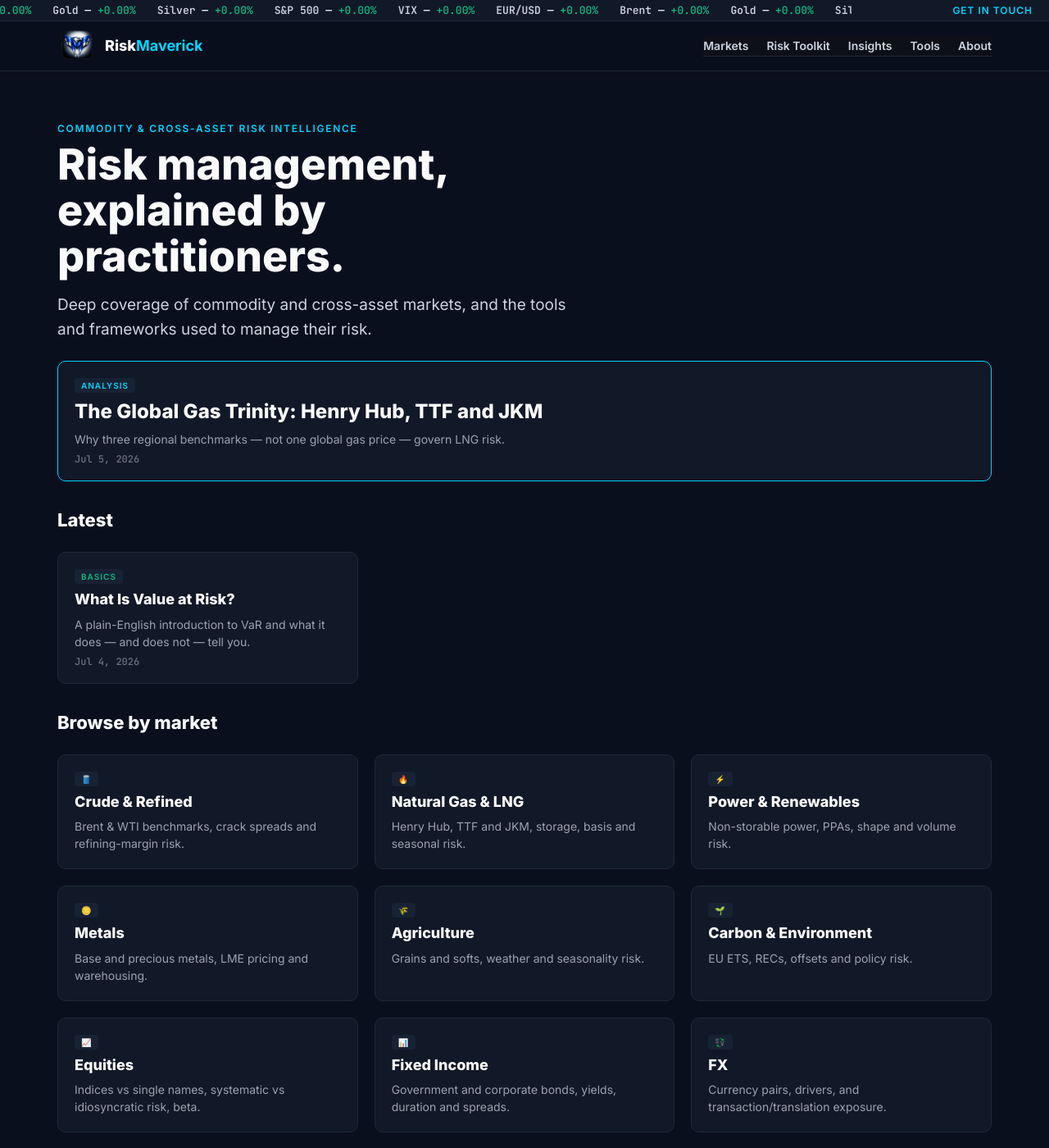
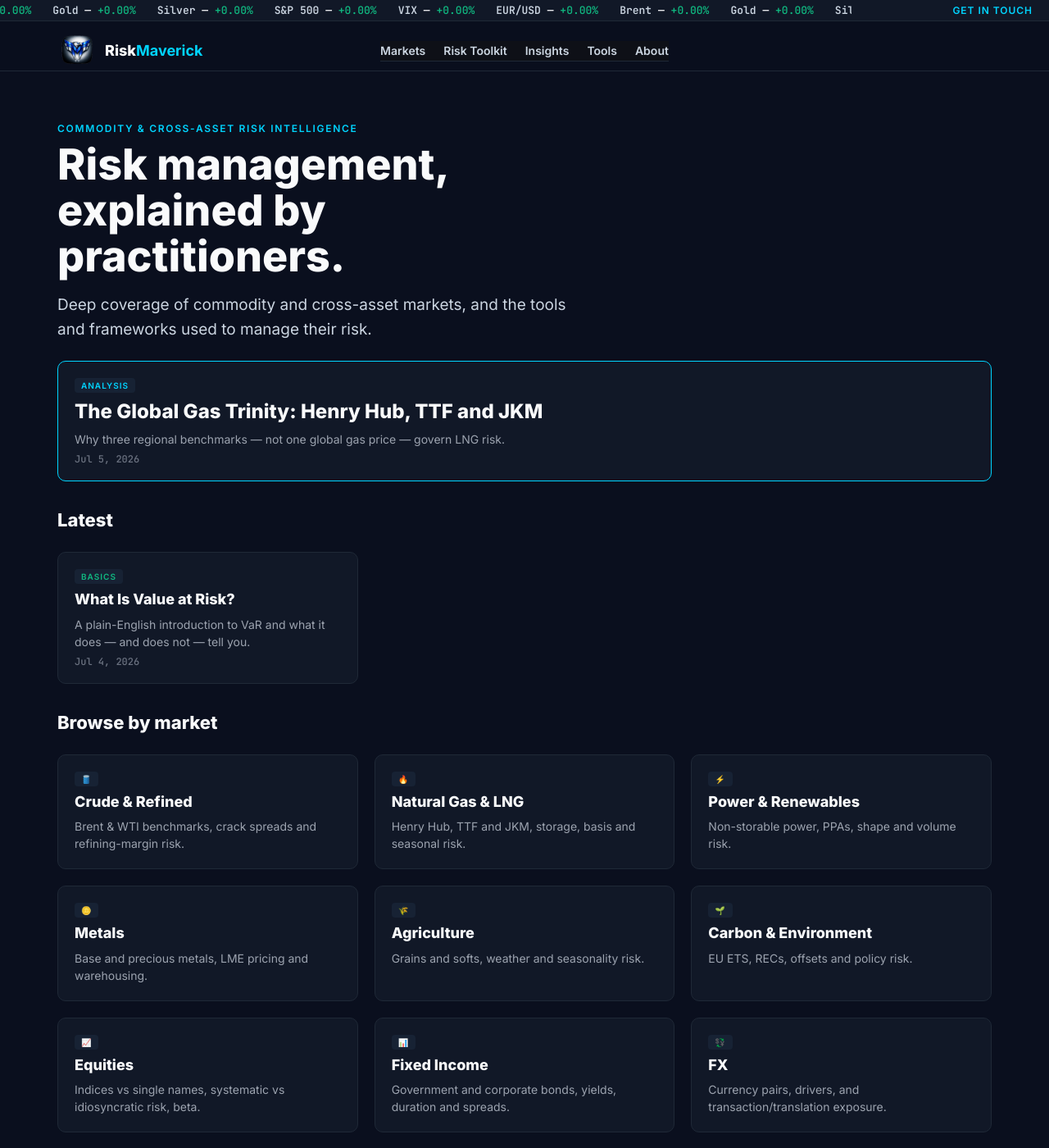
Before and after one commit to maverickrocx/RiskMaverick, a Jekyll site: the page built from index.html, in a window 1280 px wide and 1400 px high. Shown: the whole window at 82% size. Built offline with Jekyll 4.4.1, drawn with Linux system fonts in a browser that asks for light colours.

Commit message:
style: center nav menu — 3-col grid (logo left, links centered) on desktop; flex logo-left/toggle-right on mobile
Co-Authored-By: Claude Opus 4.8 <noreply@anthropic.com>

```diff
--- a/assets/css/site.css
+++ b/assets/css/site.css
@@ -557,14 +557,15 @@ footer{border-top:1px solid var(--border);margin-top:4rem;background:var(--bg2);
    RESPONSIVE NAV — mega-menus + mobile drawer
 ══════════════════════════════════════════════════════════ */
 .nav{position:sticky;top:0;z-index:50;background:rgba(10,15,30,.92);backdrop-filter:blur(8px);border-bottom:1px solid var(--border);}
-.nav-inner{max-width:1180px;margin:0 auto;display:flex;align-items:center;gap:22px;padding:12px 20px;}
-.logo{display:flex;align-items:center;gap:10px;text-decoration:none;color:var(--white);} .logo-word{font:800 18px/1 Inter,sans-serif;} .logo-word strong{color:var(--cyan);}
-.nav-links{display:flex;align-items:center;gap:22px;margin-left:auto;flex:none;min-width:0;overflow:visible;}
+.nav-inner{max-width:1180px;margin:0 auto;display:grid;grid-template-columns:1fr auto 1fr;align-items:center;gap:22px;padding:12px 20px;}
+.logo{display:flex;align-items:center;gap:10px;text-decoration:none;color:var(--white);justify-self:start;} .logo-word{font:800 18px/1 Inter,sans-serif;} .logo-word strong{color:var(--cyan);}
+.nav-links{display:flex;align-items:center;gap:22px;justify-self:center;flex:none;min-width:0;overflow:visible;}
 .nav-links > a,.nav-item > a{color:var(--gray1);font:600 14px/1 Inter,sans-serif;text-decoration:none;}
 .nav-item{position:relative;} .nav-item .mega{position:absolute;top:130%;left:0;display:none;grid-template-columns:1fr 1fr;gap:2px;min-width:340px;background:var(--surface);border:1px solid var(--border);border-radius:10px;padding:8px;}
 .nav-item:hover .mega{display:grid;} .mega a{display:flex;align-items:center;gap:8px;padding:8px 10px;border-radius:6px;color:var(--gray1);text-decoration:none;font:500 13px/1.2 Inter,sans-serif;} .mega a:hover{background:var(--bg3);color:var(--white);}
-.nav-toggle{display:none;background:none;border:0;color:var(--white);font-size:22px;cursor:pointer;margin-left:auto;}
+.nav-toggle{display:none;background:none;border:0;color:var(--white);font-size:22px;cursor:pointer;justify-self:end;}
 @media(max-width:820px){
+  .nav-inner{display:flex;justify-content:space-between;}
   .nav-toggle{display:block;}
   .nav-links{display:none;position:absolute;top:100%;left:0;right:0;flex-direction:column;align-items:flex-start;gap:4px;background:var(--surface);border-bottom:1px solid var(--border);padding:12px 20px;}
   .nav-links.open{display:flex;}
```
